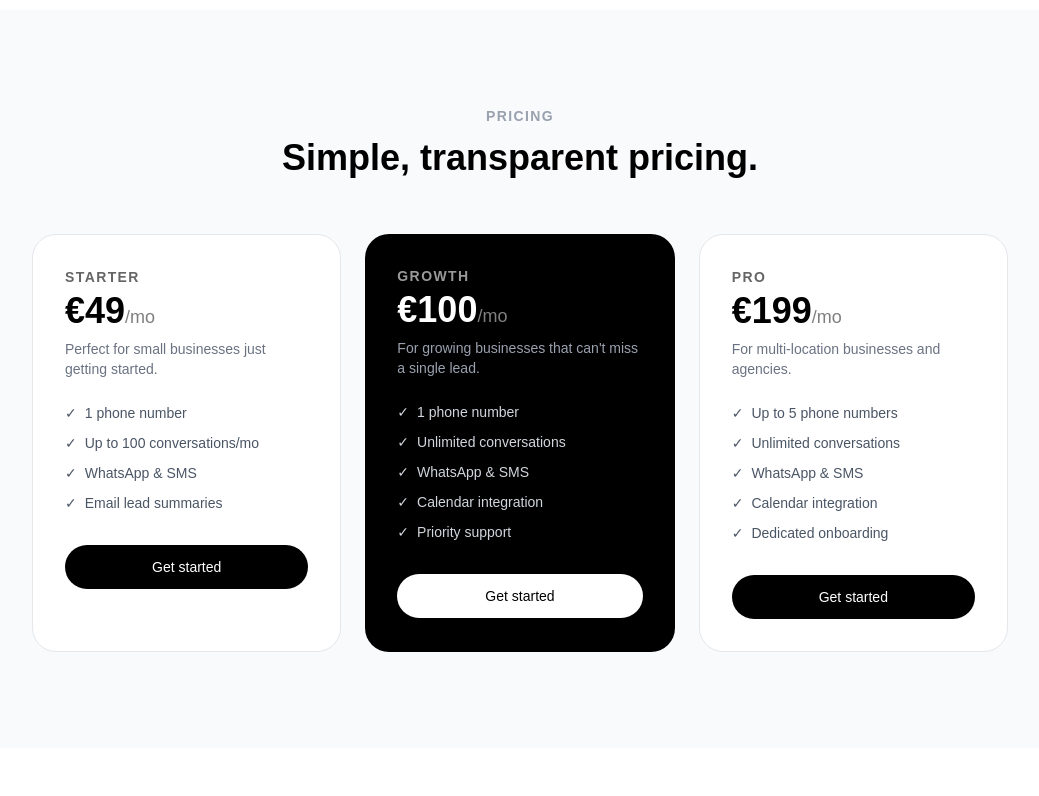
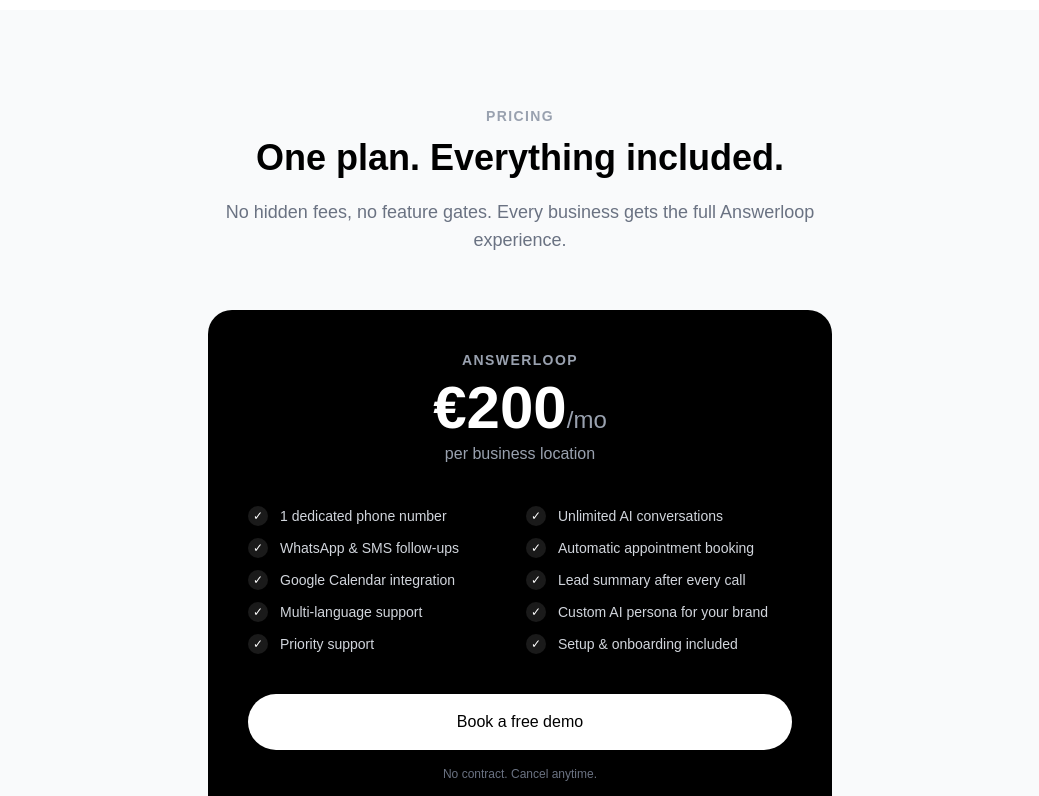
Before and after one commit to RaguzLuka/answerloop, a Next.js app: page / in a window 1280 px wide. Shown: the part 2740-3536 px from the top of the page, without its empty margins (120-1159 px from the left). Built offline with nearby package versions, Linux system fonts and the light colour scheme.

Commit message:
Simplify pricing to single €200/mo plan with all features included

```diff
--- a/src/app/page.tsx
+++ b/src/app/page.tsx
@@ -195,71 +195,51 @@
 
       {/* Pricing */}
       <section id="pricing" className="bg-gray-50 py-24">
-        <div className="mx-auto max-w-5xl px-6">
-          <p className="mb-3 text-center text-sm font-semibold uppercase tracking-widest text-gray-400">
+        <div className="mx-auto max-w-2xl px-6 text-center">
+          <p className="mb-3 text-sm font-semibold uppercase tracking-widest text-gray-400">
             Pricing
           </p>
-          <h2 className="mb-14 text-center text-4xl font-bold">
-            Simple, transparent pricing.
+          <h2 className="mb-5 text-4xl font-bold">
+            One plan. Everything included.
           </h2>
-          <div className="grid gap-6 md:grid-cols-3">
+          <p className="mb-14 text-lg text-gray-500">
+            No hidden fees, no feature gates. Every business gets the full Answerloop experience.
+          </p>
+
+          <div className="rounded-3xl bg-black p-10 text-white">
+            <p className="mb-2 text-sm font-semibold uppercase tracking-widest text-gray-400">
+              Answerloop
+            </p>
+            <p className="mb-1 text-6xl font-bold">€200<span className="text-2xl font-normal text-gray-400">/mo</span></p>
+            <p className="mb-10 text-gray-400">per business location</p>
+
+            <div className="mb-10 grid gap-3 text-left sm:grid-cols-2">
               {[
-              {
-                name: "Starter",
-                price: "€49",
-                desc: "Perfect for small businesses just getting started.",
-                features: ["1 phone number", "Up to 100 conversations/mo", "WhatsApp & SMS", "Email lead summaries"],
-                highlight: false,
-              },
-              {
-                name: "Growth",
-                price: "€100",
-                desc: "For growing businesses that can't miss a single lead.",
-                features: ["1 phone number", "Unlimited conversations", "WhatsApp & SMS", "Calendar integration", "Priority support"],
-                highlight: true,
-              },
-              {
-                name: "Pro",
-                price: "€199",
-                desc: "For multi-location businesses and agencies.",
-                features: ["Up to 5 phone numbers", "Unlimited conversations", "WhatsApp & SMS", "Calendar integration", "Dedicated onboarding"],
-                highlight: false,
-              },
-            ].map((plan) => (
-              <div
-                key={plan.name}
-                className={`rounded-3xl p-8 ${
-                  plan.highlight
-                    ? "bg-black text-white"
-                    : "border border-gray-200 bg-white"
-                }`}
-              >
-                <p className="mb-1 text-sm font-semibold uppercase tracking-widest opacity-60">
-                  {plan.name}
-                </p>
-                <p className="mb-2 text-4xl font-bold">{plan.price}<span className="text-lg font-normal opacity-50">/mo</span></p>
-                <p className={`mb-6 text-sm ${plan.highlight ? "text-gray-400" : "text-gray-500"}`}>
-                  {plan.desc}
-                </p>
-                <ul className="mb-8 space-y-2.5">
-                  {plan.features.map((f) => (
-                    <li key={f} className={`flex items-center gap-2 text-sm ${plan.highlight ? "text-gray-300" : "text-gray-600"}`}>
-                      <span>✓</span> {f}
-                    </li>
+                "1 dedicated phone number",
+                "Unlimited AI conversations",
+                "WhatsApp & SMS follow-ups",
+                "Automatic appointment booking",
+                "Google Calendar integration",
+                "Lead summary after every call",
+                "Multi-language support",
+                "Custom AI persona for your brand",
+                "Priority support",
+                "Setup & onboarding included",
+              ].map((f) => (
+                <div key={f} className="flex items-center gap-3 text-sm text-gray-300">
+                  <span className="flex h-5 w-5 shrink-0 items-center justify-center rounded-full bg-white/10 text-xs text-white">✓</span>
+                  {f}
+                </div>
               ))}
-                </ul>
+            </div>
+
             <a
               href="#contact"
-                  className={`block rounded-full py-3 text-center text-sm font-medium ${
-                    plan.highlight
-                      ? "bg-white text-black"
-                      : "bg-black text-white"
-                  }`}
+              className="block rounded-full bg-white py-4 text-center font-medium text-black"
             >
-                  Get started
+              Book a free demo
             </a>
-              </div>
-            ))}
+            <p className="mt-4 text-xs text-gray-500">No contract. Cancel anytime.</p>
           </div>
         </div>
       </section>
```
Lines whose indentation alone changed are shown as unchanged.
